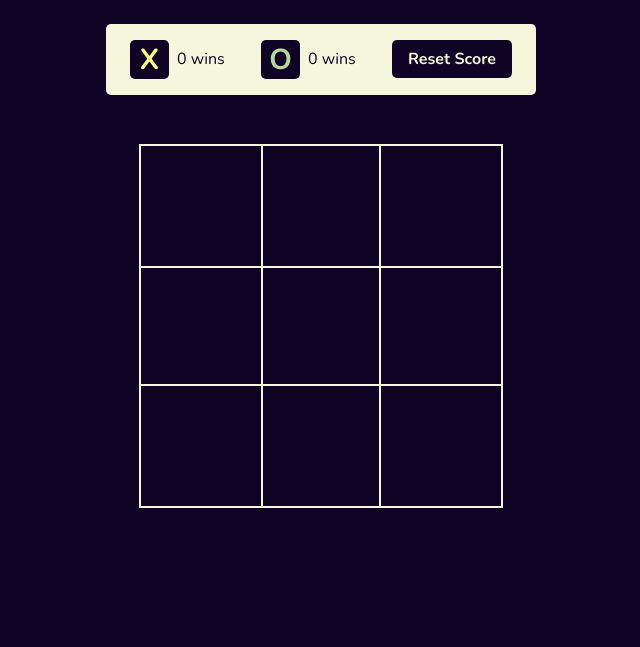
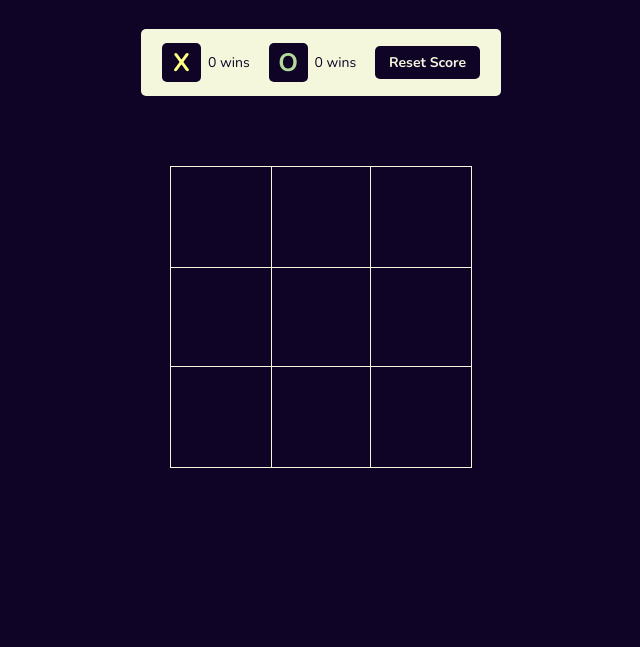
Before and after one commit to catarina-mcs/tic-tac-toe, a website: page src/index.html in a window 1280 px wide. Shown: the part 153-800 px from the top of the page, without its empty margins (319-959 px from the left). Drawn offline with nearby package versions, Linux system fonts and the light colour scheme.

Commit message:
Adjust to smaller screens

```diff
--- a/src/styles/styles.css
+++ b/src/styles/styles.css
@@ -2,6 +2,17 @@
     margin: 0;
     padding: 0;
     box-sizing: border-box;
+}
+
+:root {
+    --squareSize: 120px;
+}
+
+@media screen and (max-width: 1280px) {
+    :root {
+        font-size: 14px;
+        --squareSize: 100px;
+    }
 }
 
 body {
@@ -40,6 +51,7 @@ body {
 h1 {
     font-size: 3.5rem;
     font-weight: 700;
+    margin-bottom: -0.5em;
 }
 
 #tic {
@@ -58,7 +70,7 @@ h1 {
     background-color: #f5f7dc;
     border-radius: 5px;
     padding: 1em 1.5em;
-    width: 430px;
+    width: calc(var(--squareSize) * 3.6);
     display: flex;
     align-items: center;
     justify-content: space-between;
@@ -91,16 +103,17 @@ h1 {
 }
 
 .grid {
-    width: 364px;
+    width: calc(var(--squareSize) * 3);
     display: flex;
     flex-wrap: wrap;
     position: relative;
-    border: 2px solid #f5f7dc;
+    border: 1px solid #f5f7dc;
+    box-sizing: content-box;
 }
 
 .square {
-    width: 120px;
-    height: 120px;
+    width: var(--squareSize);
+    height: var(--squareSize);
     display: flex;
     align-items: center;
     justify-content: center;
@@ -114,29 +127,29 @@ h1 {
 }
 
 .hline {
-    width: 360px;
-    height: 2px;
+    width: calc(var(--squareSize) * 3);
+    height: 1px;
 }
 
 .vline {
-    width: 2px;
-    height: 360px;
+    width: 1px;
+    height: calc(var(--squareSize) * 3);
 }
 
 #hline1 {
-    top: 120px;
+    top: var(--squareSize);
 }
 
 #hline2 {
-    bottom: 120px;
+    bottom: var(--squareSize);
 }
 
 #vline1 {
-    left: 120px;
+    left: var(--squareSize);
 }
 
 #vline2 {
-    right: 120px;
+    right: var(--squareSize);
 }
 
 .game-status {
```
